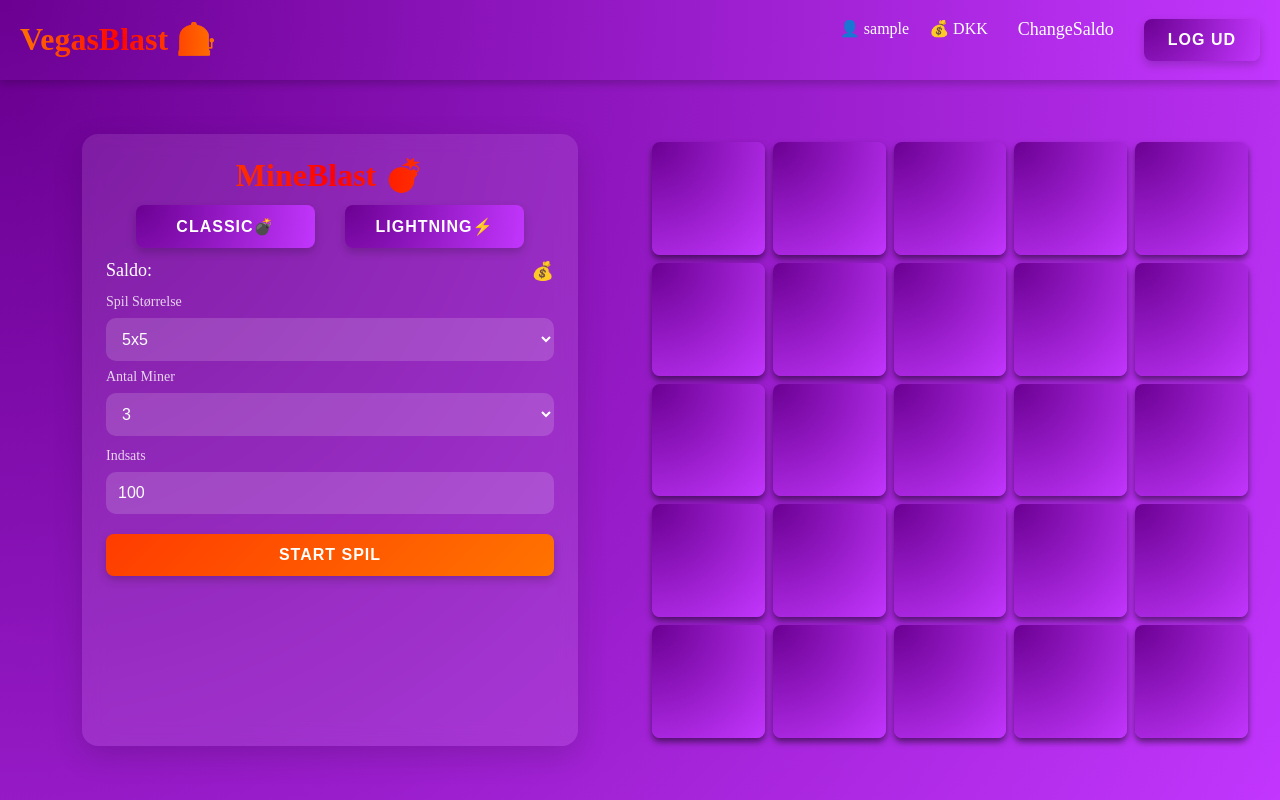
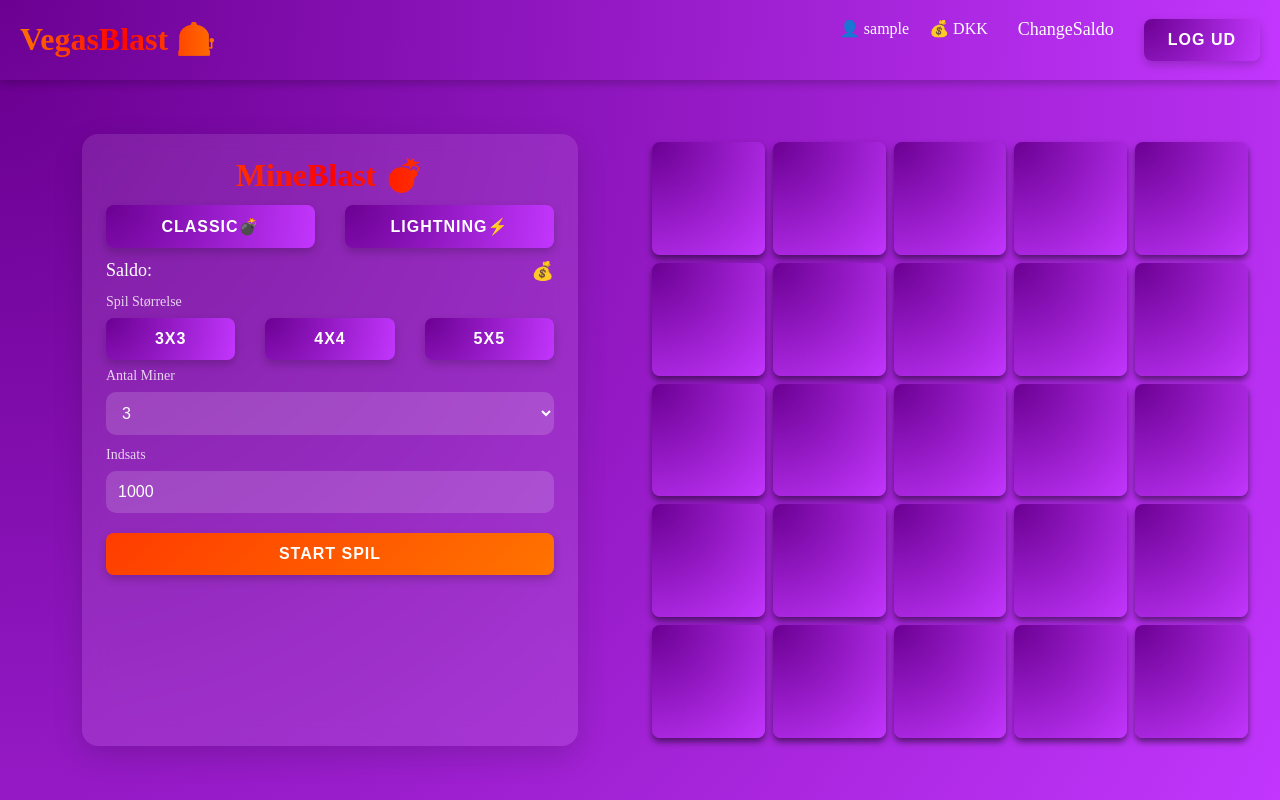
Before and after one commit to marc6030/VegasBlast, a React (Vite) app in the folder frontend/: page /MineBlast in a window 1280 px wide. Built offline with nearby package versions, Linux system fonts and the light colour scheme; sample sign-in values are in the browser's storage.

Commit message:
design good

```diff
--- a/frontend/src/pages/MineBlast.jsx
+++ b/frontend/src/pages/MineBlast.jsx
@@ -9,7 +9,7 @@ function MineBlast() {
 
   const [balance, setBalance] = useState(user?.saldo || 0);
   const [gameStarted, setGameStarted] = useState(false);
-  const [bet, setBet] = useState(100);
+  const [bet, setBet] = useState(1000);
   const [placedBet, setPlacedBet] = useState(null);
   const [gridSize, setGridSize] = useState(5);
   const [bombCount, setBombCount] = useState(3);
@@ -210,10 +210,10 @@ function MineBlast() {
         <div className="left-content">
           <h1 className="title">MineBlast 💣</h1>
           <div className="state-container">
-            <button onClick={goToMineBlast} className="state-btn-left">
+            <button onClick={goToMineBlast} className="state-btn">
               Classic💣
             </button>
-            <button onClick={goToMineBlastlightning} className="state-btn-right">
+            <button onClick={goToMineBlastlightning} className="state-btn">
               Lightning⚡
             </button>
           </div>
@@ -223,16 +223,19 @@ function MineBlast() {
 
           <div className="setGame">
             <label>Spil Størrelse</label>
-            <select
-              value={gridSize}
-              onChange={(e) => handleGridSizeChange(parseInt(e.target.value))}
-            >
-              {[3, 4, 5].map((size) => (
-                <option key={size} value={size}>
-                  {size}x{size}
-                </option>
-              ))}
-            </select>
+            <div className="grid-size">
+              <div className="grid-size-buttons">
+                {[3, 4, 5].map((size) => (
+                  <button
+                    key={size}
+                    onClick={() => handleGridSizeChange(size)}
+                    className="grid-size-btn"
+                  >
+                    {size}x{size}
+                  </button>
+                ))}
+              </div>
+            </div>
 
             <label>Antal Miner</label>
             <select
--- a/frontend/src/styles/MineBlast.css
+++ b/frontend/src/styles/MineBlast.css
@@ -26,16 +26,15 @@
   justify-content: space-evenly; /* Add space between the buttons */
   align-items: center;
   position: relative;
+  gap: 30px;
 }
 
-.state-btn-left,
-.state-btn-right {
+.state-btn {
   max-height: fit-content;
   display: flex;
   justify-content: center;
   align-items: center;
   position: relative;
-  width: 40%;
   margin-top: 12px;
 }
 
@@ -272,3 +271,33 @@ button {
   text-align: center;
   margin-bottom: 16px;
 }
+
+.grid-size {
+  width: 100%;
+  display: flex;
+  justify-content: center;
+  align-items: center;
+  position: relative;
+}
+
+.grid-size-buttons {
+  display: flex;
+  justify-content: space-evenly; /* Evenly space the buttons */
+  align-items: center;
+  width: 100%; /* Make sure the buttons container takes the full width */
+  gap: 30px;
+}
+
+.grid-size-btn {
+  display: flex;
+  max-height: fit-content;
+  justify-content: center;
+  align-items: center;
+  position: relative;
+  font-size: 1rem;
+  color: white;
+  border: none;
+  border-radius: 8px;
+  cursor: pointer;
+  transition: background-color 0.3s ease, transform 0.2s ease;
+}
```
